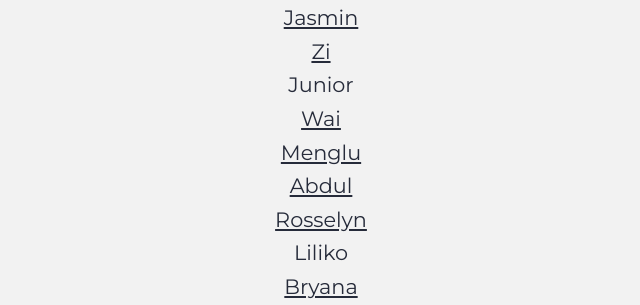
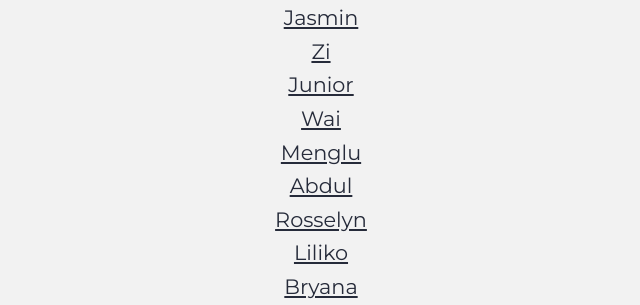
Before and after one commit to KarlieZhao/MEDP34100_Fall24, a plain HTML site: page pages/student-pages.html in a window 1280 px wide. Shown: the part 151-456 px from the top of the page, 319-959 px from the left. Drawn offline with Linux system fonts and the light colour scheme; a web font is replaced by a local one.

Commit message:
Update student-pages.html

```diff
--- a/pages/student-pages.html
+++ b/pages/student-pages.html
@@ -55,13 +55,13 @@
                         <li><a href="https://aadrita65.github.io/MEDP341_portfolio/" target="_blank">Adiba</a></li>
                         <li><a href="https://jasminb976.github.io/" target="_blank">Jasmin</a></li>
                         <li><a href="https://jackc129.github.io/Zi341_f24/index.html" target="_blank">Zi</a></li>
-                        <li>Junior</li>
+                        <li><a href="https://tempestx22.github.io/JJsWP/" target="_blank">Junior</a></li>
                         <li><a href="https://webprod.shokkunn.art/" target="_blank">Wai</a></li>
                         <li><a href="https://mlulin.github.io/MEDP341/" target="_blank">Menglu</a></li>
                         <li><a href="https://imextrapolite3.github.io/MEDP341/assignment-one/" target="_blank">Abdul</a>
                         </li>
                         <li><a href="https://rosuna-bangtan.github.io/mywebsite/" target="_blank">Rosselyn</a></li>
-                        <li>Liliko</li>
+                        <li><a href="https://supermonkeyball.github.io/webpro/index.html" target="_blank">Liliko</a></li>
                         <li><a href="https://bryana-white.github.io/index.html" target="_blank">Bryana</a> </li>
                         <li><a href="https://vicki-wu.github.io/vicki-portfolio/" target="_blank">Vicki</a></li>
                     </ul>
```
